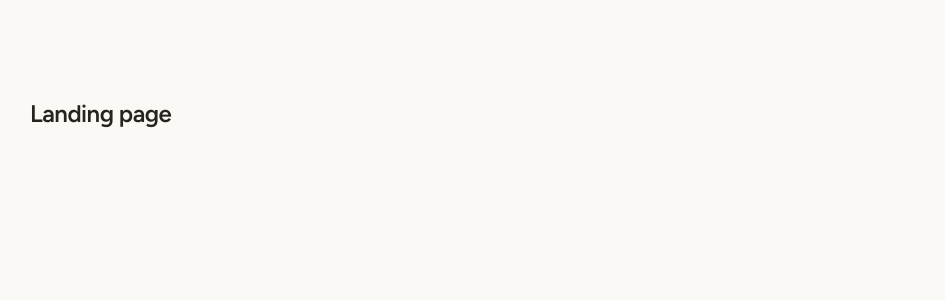
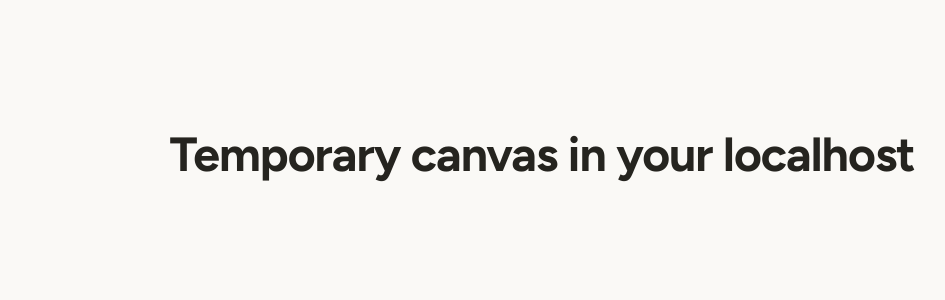
Before and after one commit to farhantawfeeq56/edityy, a Next.js app: page /land in a window 1280 px wide. Shown: the top 300 px of the page, without its empty margins (98-1043 px from the left). Built offline with nearby package versions, Linux system fonts and the light colour scheme.

Commit message:
feat(site): apply kept canvas heading on /land [#257]
Apply Edityy edit c-1: center heading, grow to 3rem, update copy.

```diff
--- a/app/land/page.tsx
+++ b/app/land/page.tsx
@@ -1,7 +1,7 @@
 export default function LandingPage() {
   return (
     <main className="mx-auto w-full max-w-[68rem] flex-1 px-5 py-24 sm:px-8">
-      <h1 className="text-[1.5rem] font-semibold tracking-[-0.02em]">Landing page</h1>
+      <h1 className="mx-auto w-full px-4 py-8 text-center text-[3rem] font-bold leading-[1.1] tracking-[-0.02em]">Temporary canvas in your localhost</h1>
     </main>
   );
 }
```
